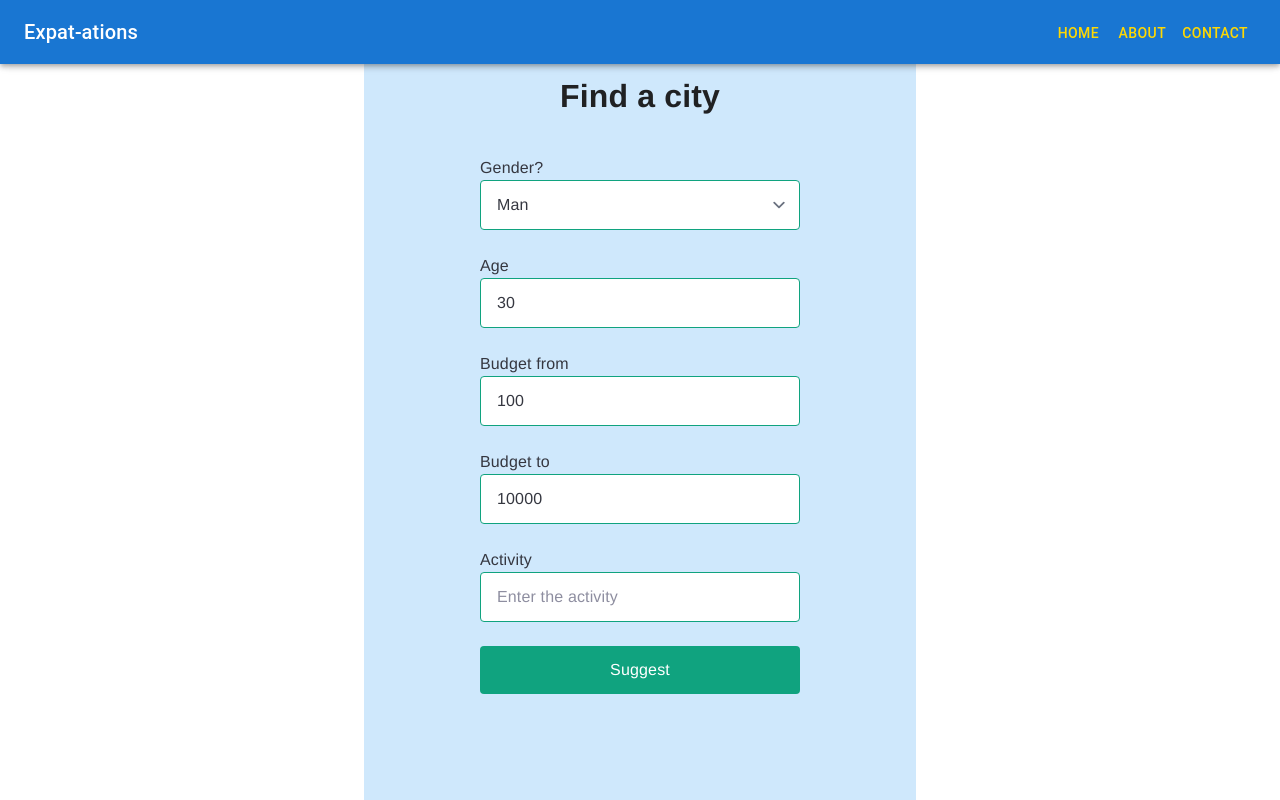
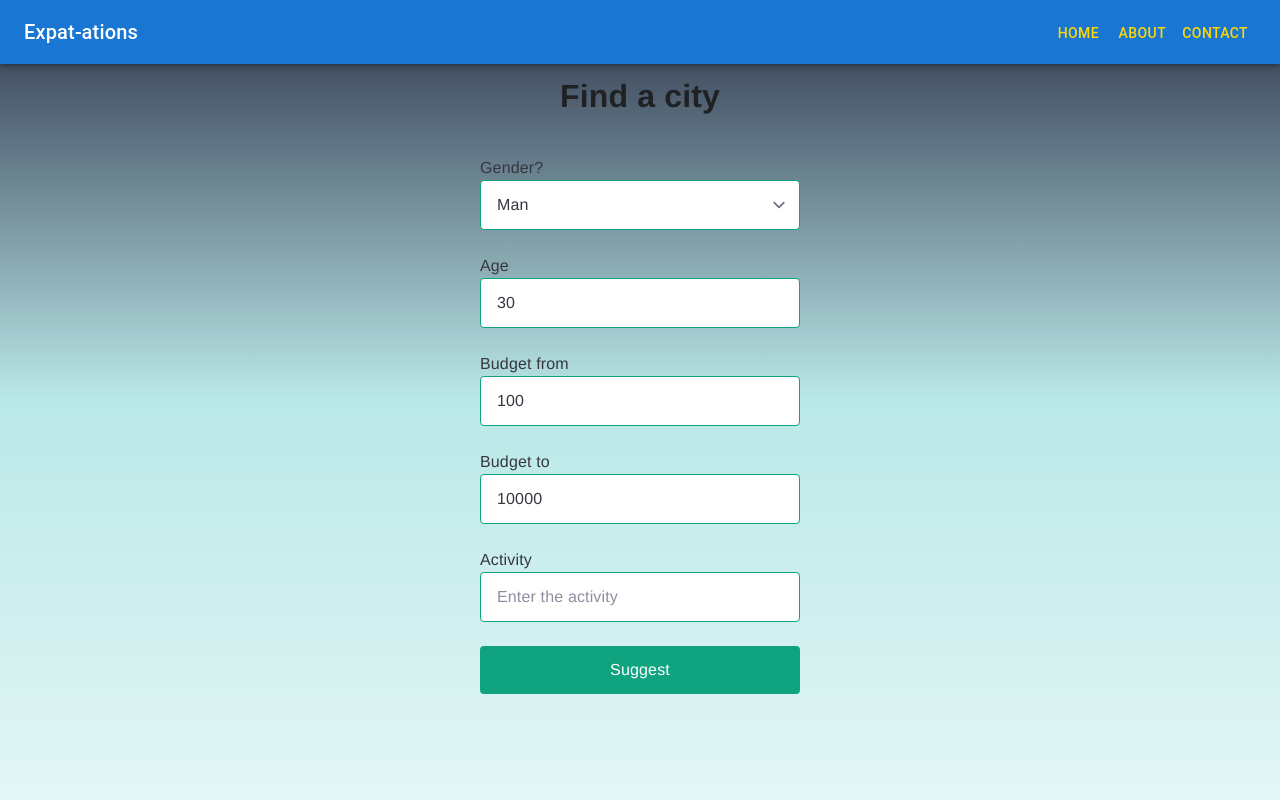
Before and after one commit to hillaryforget/Expat-ations, a Next.js app in the folder my-next-project/: page /city in a window 1280 px wide. Built offline with nearby package versions, Linux system fonts and the light colour scheme; a web font is replaced by a local one.

Commit message:
replace description and mminor text on home page

```diff
--- a/my-next-project/src/components/Heading.js
+++ b/my-next-project/src/components/Heading.js
@@ -48,7 +48,7 @@ export default function Heading({ cities }) {
               className="mx-3 bg-gray-100 text-blue-500 p-2 rounded-lg shadow hover:bg-blue-600 active:bg-blue-800 focus:outline-none hover:text-gray-50 active:text-gray-50 focus:ring-2 focus:ring-blue-300 focus:ring-opacity-50"
               href = "/city"
             >
-              Chat-GPT
+              Explore
             </Link>
           </div>
 
--- a/my-next-project/src/components/HeroSection.js
+++ b/my-next-project/src/components/HeroSection.js
@@ -6,7 +6,7 @@ export default function HeroSection(){
         <div className="p-5 text-[#2d334a] z-10 -mt-40 max-w-7xl">
           <h1 className="glass-shadow text-5xl font-bold mb-5 text-center">Expat-ations</h1>
           <p className="glass-shadow inline text-xl text-center">
-          Discovering the perfect destination for your next adventure or big move can be challenging, and that's where Expat-ations comes in. We are passionate about helping you find the city that matches your desires and priorities, whether you're dreaming of basking in the sun by the beach, cutting living expenses, or immersing yourself in a vibrant startup scene.
+          Find your ideal city tailored to your preferences. Effortlessly compare 266+ cities worldwide, evaluating factors such as cost of living, quality of life, safety, healthcare, and more. If you're uncertain about your destination, let us guide you with personalized suggestions that align with your priorities. Know what to expect with Expat-ations.
           </p>
         </div>
       </div>
--- a/my-next-project/src/pages/city.js
+++ b/my-next-project/src/pages/city.js
@@ -22,7 +22,7 @@ function SimpleContainer(props) {
     <React.Fragment>
       <CssBaseline />
       <Container maxWidth="sm">
-        <Box sx={{ bgcolor: "#cfe8fc", height: "100vh" }}>
+        <Box sx={{ height: "100vh" }}>
           {props.children}{" "}
         </Box>
       </Container>
@@ -65,7 +65,12 @@ export default function Home() {
   }
 
   return (
-    <div>
+    <div
+      className="min-h-screen bg-fixed bg-center bg-cover"
+      style={{
+        background: `linear-gradient(to bottom, #2d334a, #bae8e8, #e3f6f5)`,
+      }}
+    >
       <Head>
         <title>Expat-ations</title>
         <link rel="icon" href="/location.svg" />
--- a/my-next-project/src/pages/index.jsx
+++ b/my-next-project/src/pages/index.jsx
@@ -49,9 +49,9 @@ export default function Home({ city_list }) {
           <div className="flex m-auto">
 
             <div className=" p-3">
-              <h1 className="text-5xl font-bold mb-5 text-center">Choose your Next Journey</h1>
-              <p className="pb-5 text-xl text-center">Choose the cities you want to compare to gain more insight on your next destination.</p>
-              <p className="pb-5 text-xl text-center">Looking for inspiration? Use our ChatGPT feature.</p>
+              <h1 className="text-5xl font-bold mb-5 text-center">Where will you go?</h1>
+              <p className="pb-5 text-xl text-center">Select the cities you want to compare to gain more insight on your next destination.</p>
+              <p className="pb-5 text-xl text-center">Not sure what city is for you? Explore to view suggested cities based on your needs.</p>
               <Heading cities={city_list} />
             </div>
           </div>
```
